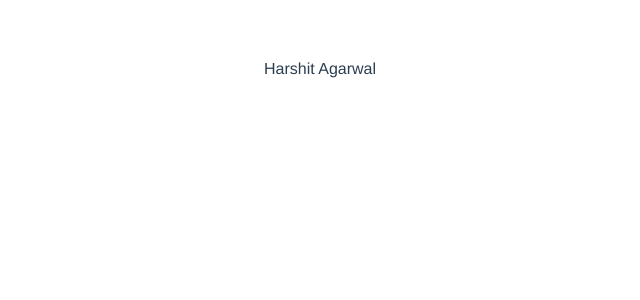
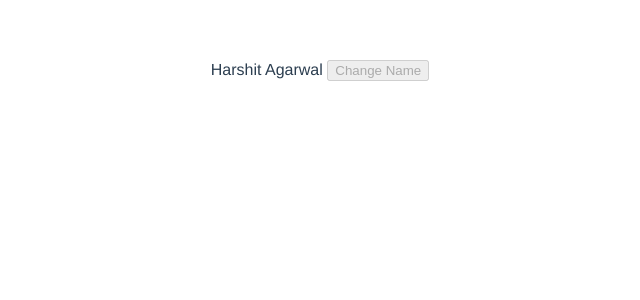
Before and after one commit to harshit97/Vue-Skills, a Vue app: page / in a window 1280 px wide. Shown: the top 300 px of the page, without its empty margins (320-960 px from the left). Built offline with nearby package versions, Linux system fonts and the light colour scheme.

Commit message:
Interpolation Example 2 Using Interpolation with attribute values. Some basic directives.

```diff
--- a/src/components/Skills.vue
+++ b/src/components/Skills.vue
@@ -1,5 +1,8 @@
 <template>
-  <div class="hello">{{name}}</div>
+  <div class="hello">
+    {{name}}
+    <button v-on:click="changeName" v-bind:disabled="btnState">Change Name</button>
+  </div>
 </template>
 
 <script>
@@ -7,7 +10,8 @@
   name: "Skills",
   data() {
     return {
-      name: "Harshit Agarwal"
+      name: "Harshit Agarwal",
+      btnState: true
     };
   }
 };
```
